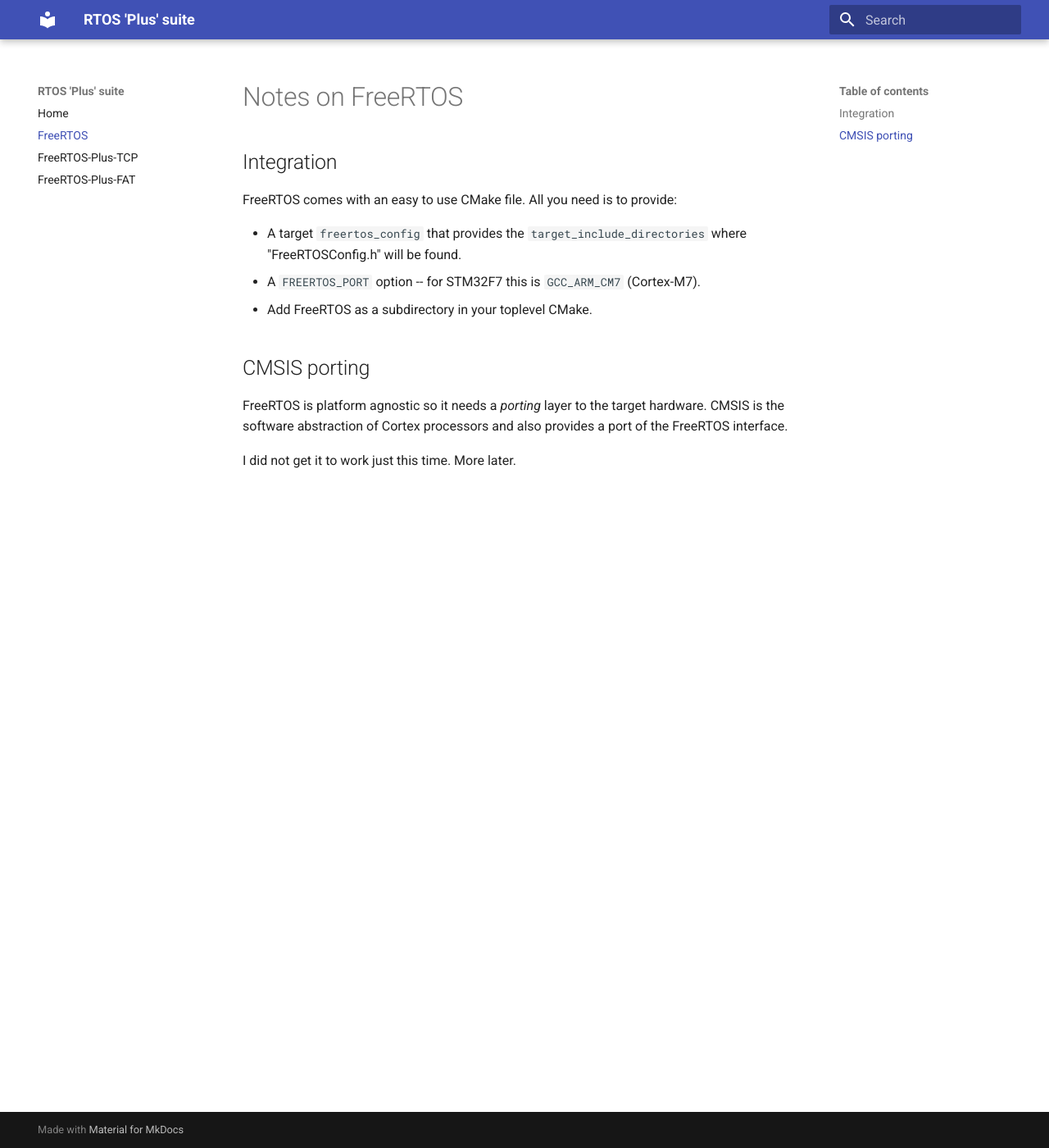
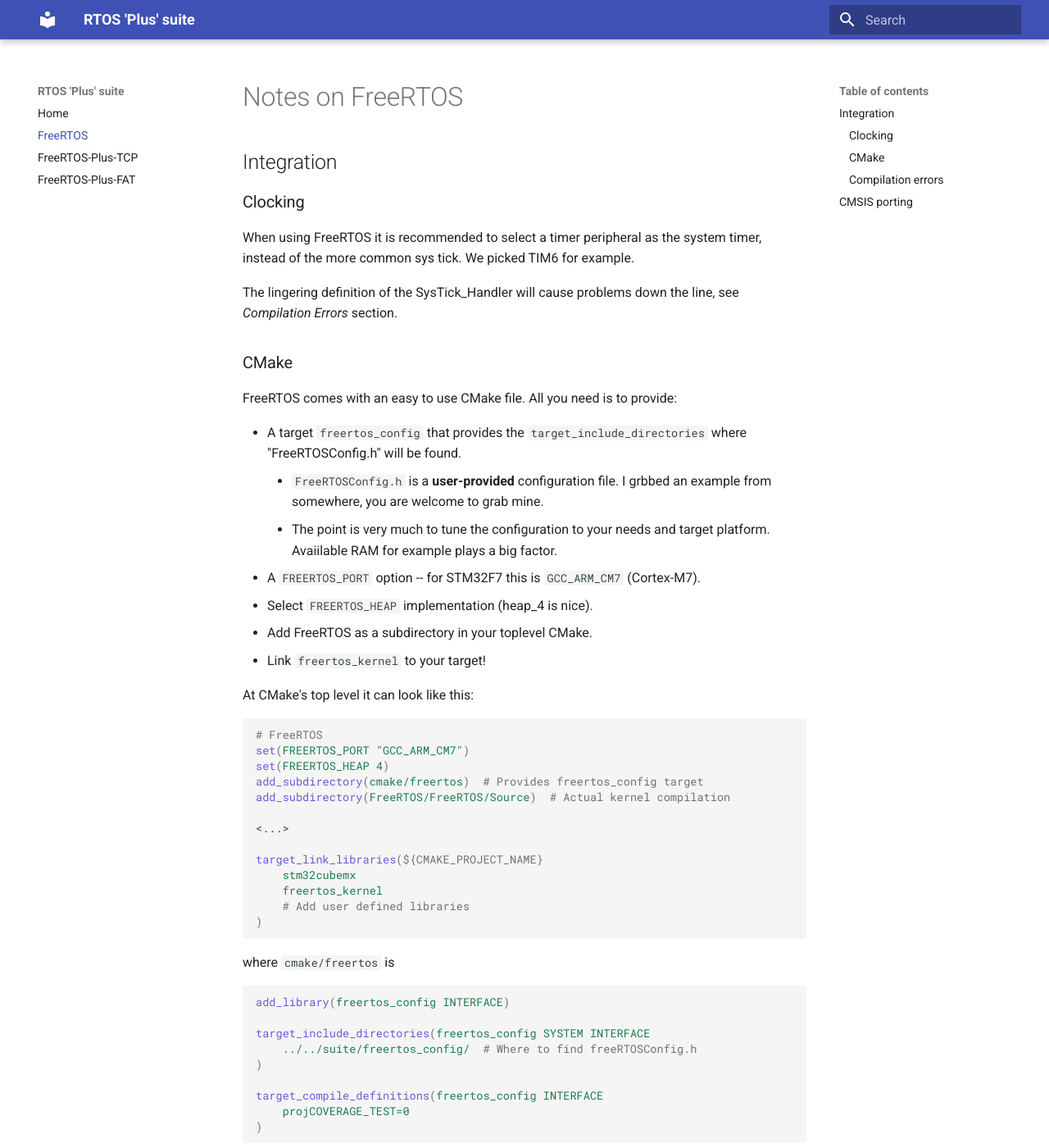
Before and after one commit to ldehenni/FreeRTOS-Plus-suite, an MkDocs documentation site: the page built from docs/freertos.md, in a window 1280 px wide and 1400 px high. Shown: the whole window at 82% size. Built offline with MkDocs 1.6.1 and Material for MkDocs 9.7.7, drawn with Linux system fonts in a browser that asks for light colours; some of the changed text lies outside the part shown.

Commit message:
Documenting how to integrate FreeRTOS in CMake.

````diff
--- a/docs/freertos.md
+++ b/docs/freertos.md
@@ -1,17 +1,79 @@
 # Notes on FreeRTOS
 
 ## Integration
+
+### Clocking
+
+When using FreeRTOS it is recommended to select a timer peripheral as the system timer, instead of the more common sys tick.
+We picked TIM6 for example.
+
+The lingering definition of the SysTick_Handler will cause problems down the line, see *Compilation Errors* section.
+
+### CMake
 
 FreeRTOS comes with an easy to use CMake file.
 All you need is to provide:
 
 * A target `freertos_config` that provides the `target_include_directories` where "FreeRTOSConfig.h" will be found.
+    * `FreeRTOSConfig.h` is a **user-provided** configuration file. I grbbed an example from somewhere, you are welcome to grab mine.
+    * The point is very much to tune the configuration to your needs and target platform. Avaiilable RAM for example plays a big factor.
 * A `FREERTOS_PORT` option -- for STM32F7 this is `GCC_ARM_CM7` (Cortex-M7).
+* Select `FREERTOS_HEAP` implementation (heap_4 is nice).
 * Add FreeRTOS as a subdirectory in your toplevel CMake.
+* Link `freertos_kernel` to your target!
+
+At CMake's top level it can look like this:
+
+``` cmake
+# FreeRTOS
+set(FREERTOS_PORT "GCC_ARM_CM7")
+set(FREERTOS_HEAP 4)
+add_subdirectory(cmake/freertos)  # Provides freertos_config target
+add_subdirectory(FreeRTOS/FreeRTOS/Source)  # Actual kernel compilation
+
+<...>
+
+target_link_libraries(${CMAKE_PROJECT_NAME}
+    stm32cubemx
+    freertos_kernel
+    # Add user defined libraries
+)
+```
+
+where `cmake/freertos` is
+
+``` cmake
+add_library(freertos_config INTERFACE)
+
+target_include_directories(freertos_config SYSTEM INTERFACE
+    ../../suite/freertos_config/  # Where to find freeRTOSConfig.h
+)
+
+target_compile_definitions(freertos_config INTERFACE
+    projCOVERAGE_TEST=0
+)
+```
+
+### Compilation errors
+
+These are the errors I encountered:
+
+* Missing function definitions (see CMSIS porting)
+* Some interrupt handler are defined multiple times:
+    * Since we've decided not to use ST's FreeRTOS integration,
+    the generated code from CubeMX didn't remove unnecessary definitions available in FreeRTOS.
+    * In `Core/Src/stm32f7xx_it.c` you can safely remove the `SysTick` handler, `SVC_Handler` and `PendSV_Handler`.
 
 ## CMSIS porting
 
 FreeRTOS is platform agnostic so it needs a *porting* layer to the target hardware.
 CMSIS is the software abstraction of Cortex processors and also provides a port of the FreeRTOS interface.
 
-I did not get it to work just this time. More later.
+It is currently sufficient to compile `cmsis_os2.c` and link to it for FreeRTOS to function.
+
+!!! bug
+    There are some function definitions missing that were otherwise defined in cmsis_os2 when using ST's FreeRTOS integration.
+    It is unclear why they are defined there, some investigation is required to rehome them if possible.
+
+!!! info "TODO"
+    Explicit here which function definitions need to be added.
````
Also changed, not shown: docs/index.md (+1 -0 lines).
